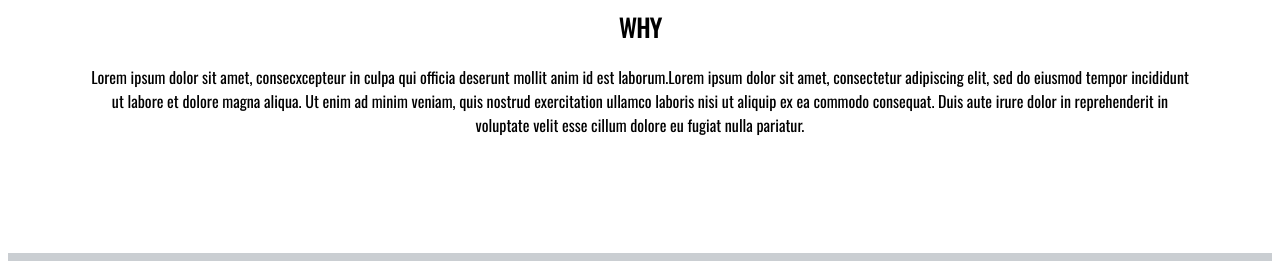
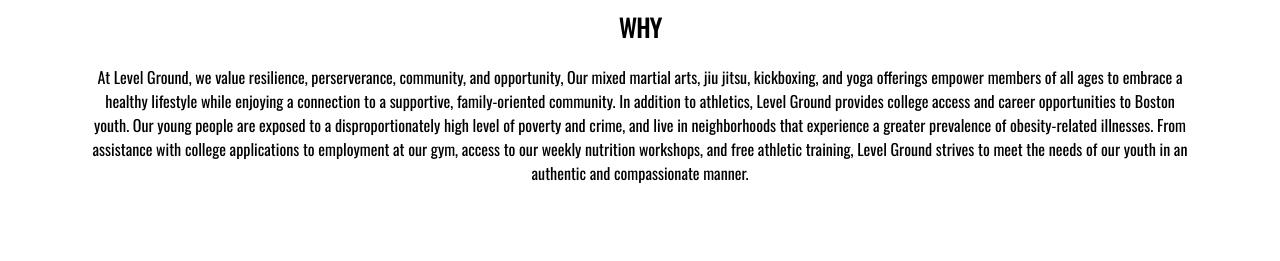
Before and after one commit to ToniWilliams1/Level-Ground-MMA, a plain HTML site: page index.html in a window 1280 px wide. Shown: the part 539-800 px from the top of the page. Drawn offline with nearby package versions, Linux system fonts and the light colour scheme; a script that the page names is missing.

Commit message:
Update index.html

```diff
--- a/index.html
+++ b/index.html
@@ -22,22 +22,10 @@
       href="https://fonts.googleapis.com/css2?family=Oswald&display=swap"
       rel="stylesheet"
     />
-    <!-- Import the webpage's stylesheet -->
     <link rel="stylesheet" href="/style.css" />
-
-    <!-- Import the webpage's javascript file -->
     <script src="/script.js" defer></script>
   </head>
   <body>
-    <!--
-      This is the body of the page
-      Look at the elements and see how they appear in the rendered page on the right
-      Each element is defined using tags, with < and > indicating where each one opens and closes
-      There are elements for sections of the page, images, text, and more
-      The elements include attributes referenced in the CSS for the page style
-    -->
-
-    <!-- The wrapper and content divs set margins and positioning -->
     <header>
       <nav>
         <ul>
@@ -45,7 +33,6 @@
           <li>HIRE US</li>
         </ul>
         <img src="https://levelgroundmma.org/assets/image/lg_logo_white.png" />
-
         <button class="button1">DONATE</button>
       </nav>
     </header>
@@ -59,8 +46,8 @@
         allow="accelerometer; autoplay; clipboard-write; encrypted-media; gyroscope; picture-in-picture"
         allowfullscreen
       ></iframe>
-
-      <h1>WHERE GRIT MEETS OPPORTUNITY</h1>
+      <h1>  WHERE GRIT MEETS OPPORTUNITY</h1>
+<p>At Level Ground (LG), urban youth cultivate resilience through Mixed Martial Arts. They learn to apply these values "off the mat" in the pursuit of their ambitions through our Student Trainer Certification and College Access programs.</p>
       <p>
         At Level Ground (LG), urban youth cultivate resilience through
         MixedMartial Arts. They learn to apply these values "off the mat"in
@@ -71,13 +58,7 @@
     <section>
       <h2>WHY</h2>
       <p>
-        Lorem ipsum dolor sit amet, consecxcepteur in culpa qui officia deserunt
-        mollit anim id est laborum.Lorem ipsum dolor sit amet, consectetur
-        adipiscing elit, sed do eiusmod tempor incididunt ut labore et dolore
-        magna aliqua. Ut enim ad minim veniam, quis nostrud exercitation ullamco
-        laboris nisi ut aliquip ex ea commodo consequat. Duis aute irure dolor
-        in reprehenderit in voluptate velit esse cillum dolore eu fugiat nulla
-        pariatur.
+        At Level Ground, we value resilience, perserverance, community, and opportunity, Our mixed martial arts, jiu jitsu, kickboxing, and yoga offerings empower members of all ages to embrace a healthy lifestyle while enjoying a connection to a supportive, family-oriented community. In addition to athletics, Level Ground provides college access and career opportunities to Boston youth. Our young people are exposed to a disproportionately high level of poverty and crime, and live in neighborhoods that experience a greater prevalence of obesity-related illnesses. From assistance with college applications to employment at our gym, access to our weekly nutrition workshops, and free athletic training, Level Ground strives to meet the needs of our youth in an authentic and compassionate manner.
       </p>
     </section>
     <section>
```
